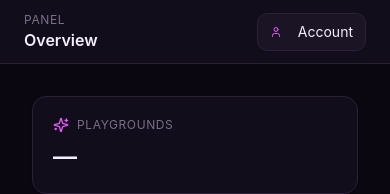
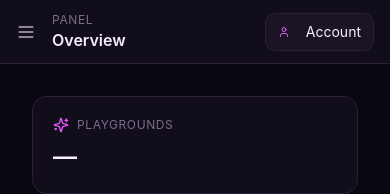
Before and after one commit to Fahim90668/LaQuartz-Auto-ADV, a Next.js app in the folder apps/web/: page /overview in a window 390 px wide. Shown: the top 194 px of the page. Built offline with nearby package versions, Linux system fonts and the light colour scheme; no server answers; a web font is replaced by a local one.

Commit message:
Refactor TopBar to accept onMenuClick prop

```diff
--- a/apps/web/components/layout/TopBar.tsx
+++ b/apps/web/components/layout/TopBar.tsx
@@ -1,6 +1,7 @@
 'use client';
 
 import { usePathname } from 'next/navigation';
+import { Menu } from 'lucide-react';
 import { UserMenu } from './UserMenu';
 
 const labels: Record<string, string> = {
@@ -11,17 +12,33 @@ const labels: Record<string, string> = {
   '/settings': 'Settings',
 };
 
-export function TopBar() {
+export interface TopBarProps {
+  onMenuClick: () => void;
+}
+
+export function TopBar({ onMenuClick }: TopBarProps) {
   const pathname = usePathname();
   const base = '/' + (pathname.split('/')[1] ?? '');
   const title = labels[base] ?? 'Panel';
 
   return (
-    <header className="flex h-[var(--topbar-height)] items-center justify-between border-b border-border-subtle bg-surface px-6">
-      <div>
-        <p className="text-xs uppercase tracking-wider text-text-tertiary">Panel</p>
-        <h1 className="text-h3 font-semibold text-text-primary">{title}</h1>
+    <header className="flex h-[var(--topbar-height)] items-center justify-between border-b border-border-subtle bg-surface px-4 sm:px-6">
+      <div className="flex min-w-0 items-center gap-2">
+        <button
+          type="button"
+          onClick={onMenuClick}
+          className="-ml-2 rounded-md p-2 text-text-secondary hover:bg-surface-2 hover:text-text-primary lg:hidden"
+          aria-label="Open navigation"
+        >
+          <Menu className="h-5 w-5" />
+        </button>
+
+        <div className="min-w-0">
+          <p className="text-xs uppercase tracking-wider text-text-tertiary">Panel</p>
+          <h1 className="truncate text-h3 font-semibold text-text-primary">{title}</h1>
+        </div>
       </div>
+
       <UserMenu />
     </header>
   );
```
